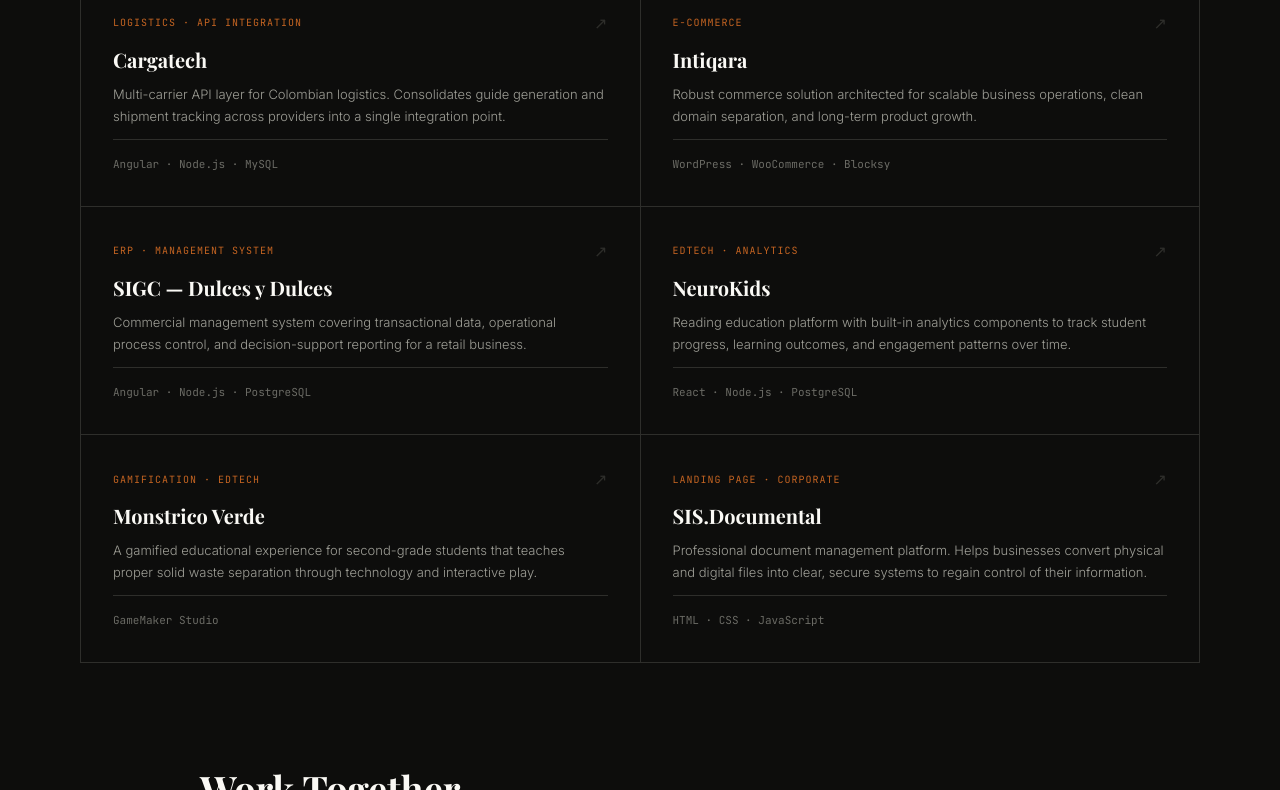
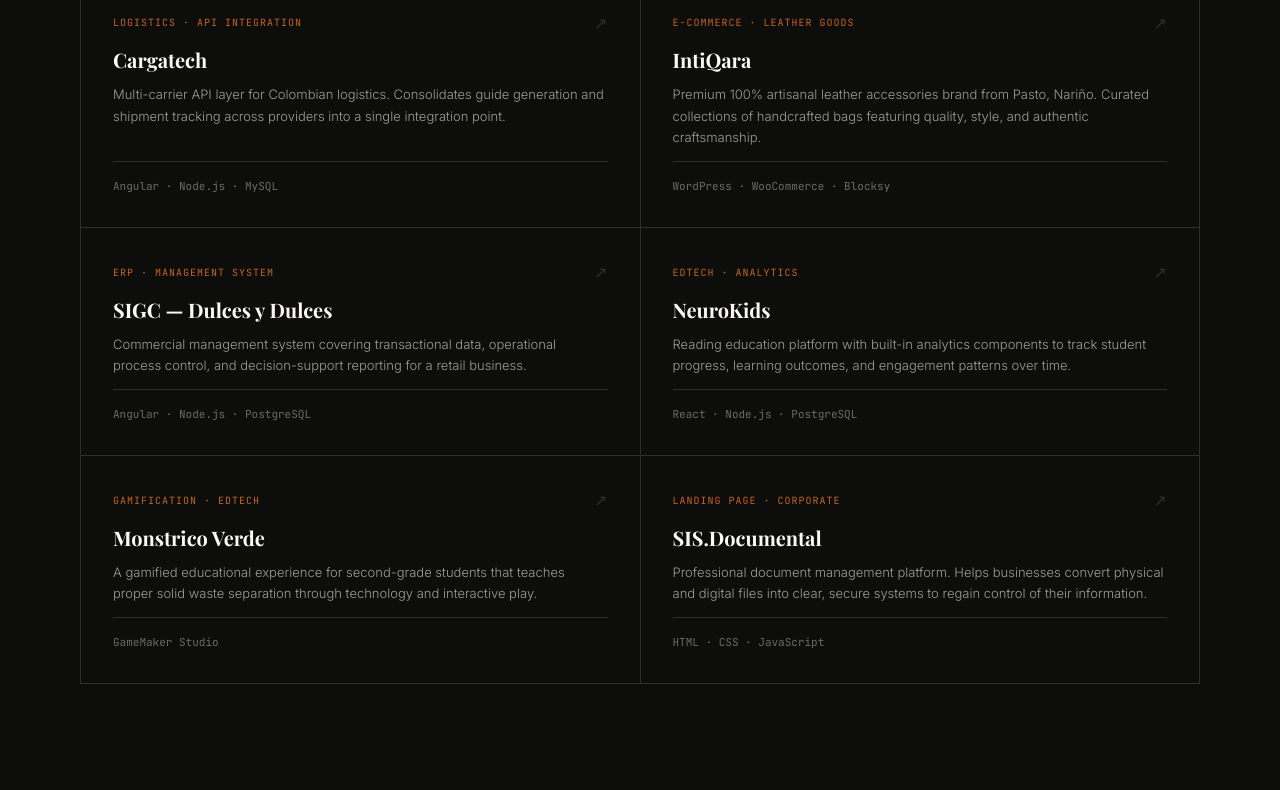
Before and after one commit to feliperivasdev/DavidFelipeGustinRivas, a plain HTML site: page index.html in a window 1280 px wide. Shown: the part 2010-2800 px from the top of the page. Drawn offline with nearby package versions, Linux system fonts and the light colour scheme; a web font is replaced by a local one.

Commit message:
Refine button styles and update project descriptions

```diff
--- a/index.html
+++ b/index.html
@@ -40,7 +40,7 @@
     gap: 0.25rem;
   }
   .lang-label { font-family: var(--mono); font-size: 10px; color: var(--muted); letter-spacing: 0.1em; margin-right: 0.75rem; }
-  .lang-btn { font-family: var(--mono); font-size: 11px; font-weight: 400; padding: 0.25rem 0.6rem; border: 1px solid transparent; background: transparent; color: var(--muted); cursor: pointer; letter-spacing: 0.05em; transition: color 0.15s, border-color 0.15s; }
+  .lang-btn { font-family: var(--mono); font-size: 11px; font-weight: 400; padding: 0.25rem 0.6rem; border: 1px solid transparent; background: transparent; color: var(--muted); cursor: pointer; letter-spacing: 0.08em; transition: all 0.2s; }
   .lang-btn:hover { color: var(--white); }
   .lang-btn.active { color: var(--copper); border-color: var(--copper); }
 
@@ -71,9 +71,9 @@
   .hero-subtitle { font-size: 15px; font-weight: 300; line-height: 1.8; color: var(--soft); max-width: 460px; }
   .hero-actions { display: flex; gap: 1rem; flex-wrap: wrap; }
 
-  .btn-primary { display: inline-flex; align-items: center; gap: 0.5rem; padding: 0.875rem 1.75rem; background: var(--copper); color: var(--white); font-family: var(--sans); font-size: 12px; font-weight: 600; letter-spacing: 0.1em; text-transform: uppercase; text-decoration: none; transition: background 0.2s; }
+  .btn-primary { display: inline-flex; align-items: center; gap: 0.5rem; padding: 0.875rem 1.75rem; background: var(--copper); color: var(--white); font-family: var(--sans); font-size: 12px; font-weight: 500; letter-spacing: 0.08em; text-decoration: none; border: none; cursor: pointer; transition: background 0.2s; }
   .btn-primary:hover { background: var(--copper2); }
-  .btn-ghost { display: inline-flex; align-items: center; gap: 0.5rem; padding: 0.875rem 1.75rem; border: 1px solid var(--border); color: var(--soft); font-family: var(--sans); font-size: 12px; font-weight: 600; letter-spacing: 0.1em; text-transform: uppercase; text-decoration: none; transition: border-color 0.2s, color 0.2s; }
+  .btn-ghost { display: inline-flex; align-items: center; gap: 0.5rem; padding: 0.875rem 1.75rem; border: 1px solid var(--border); color: var(--soft); font-family: var(--sans); font-size: 12px; font-weight: 500; letter-spacing: 0.08em; text-decoration: none; background: transparent; cursor: pointer; transition: all 0.2s; }
   .btn-ghost:hover { border-color: var(--soft); color: var(--white); }
 
   .hero-card { background: var(--mid); border: 1px solid var(--border); padding: 2rem; font-family: var(--mono); font-size: 12.5px; line-height: 1.9; color: var(--muted); position: relative; }
@@ -286,9 +286,9 @@
       <div class="project-footer">Angular · Node.js · MySQL</div>
     </a>
     <a href="https://intiqara.com/" target="_blank" class="project-card">
-      <div class="project-meta"><span class="project-tag">E-commerce</span><span class="project-arrow">↗</span></div>
-      <div class="project-name">Intiqara</div>
-      <div class="project-desc" data-i18n="proj_in">Robust commerce solution architected for scalable business operations, clean domain separation, and long-term product growth.</div>
+      <div class="project-meta"><span class="project-tag">E-commerce · Leather Goods</span><span class="project-arrow">↗</span></div>
+      <div class="project-name">IntiQara</div>
+      <div class="project-desc" data-i18n="proj_in">Premium 100% artisanal leather accessories brand from Pasto, Nariño. Curated collections of handcrafted bags featuring quality, style, and authentic craftsmanship.</div>
       <div class="project-footer">WordPress · WooCommerce · Blocksy</div>
     </a>
     <a href="#" target="_blank" class="project-card">
@@ -327,7 +327,7 @@
   <div class="contact-block">
     <div class="contact-left">
       <h3 class="contact-title" data-i18n="contact_h">Have a project<br>in <em>mind?</em></h3>
-      <p class="contact-body" data-i18n="contact_body">Open to full-time roles, freelance engagements, and technical collaborations. If you're building something where product quality, engineering standards, and measurable outcomes are non-negotiable — let's talk.</p>
+      <p class="contact-body" data-i18n="contact_body">Open to full-time roles, freelance engagements, and technical collaborations. If you're building something where product quality, engineering standards, and measurable outcomes matter — let's talk.</p>
       <a href="mailto:gustinrivasdavid@gmail.com" class="btn-primary" data-i18n="contact_btn">Send a message →</a>
     </div>
     <div class="contact-right">
@@ -374,14 +374,14 @@
     proj_sh: "Catalog-oriented commerce platform built for a Colombian artisanal hat brand operating internationally. Features optimized checkout flows and product management.",
     proj_hc: "Technical and editorial blog platform designed for structured content publishing and performance-oriented delivery for niche craftsman audiences.",
     proj_ct: "Multi-carrier API layer for Colombian logistics. Consolidates guide generation and shipment tracking across providers into a single integration point.",
-    proj_in: "Robust commerce solution architected for scalable business operations, clean domain separation, and long-term product growth.",
+    proj_in: "Premium 100% artisanal leather accessories brand from Pasto, Nariño. Curated collections of handcrafted bags featuring quality, style, and authentic craftsmanship.",
     proj_sg: "Commercial management system covering transactional data, operational process control, and decision-support reporting for a retail business.",
     proj_nk: "Reading education platform with built-in analytics components to track student progress, learning outcomes, and engagement patterns over time.",
     proj_mv: "A gamified educational experience for second-grade students that teaches proper solid waste separation through technology and interactive play.",
     proj_sd: "Professional document management platform. Helps businesses convert physical and digital files into clear, secure systems to regain control of their information.",
     contact_title: "Work Together",
     contact_h: "Have a project<br>in <em>mind?</em>",
-    contact_body: "Open to full-time roles, freelance engagements, and technical collaborations. If you're building something where product quality, engineering standards, and measurable outcomes are non-negotiable — let's talk.",
+    contact_body: "Open to full-time roles, freelance engagements, and technical collaborations. If you're building something where product quality, engineering standards, and measurable outcomes matter — let's talk.",
     contact_btn: "Send a message →",
     location_label: "Location",
     footer_tag: "Built to ship.",
@@ -407,14 +407,14 @@
     proj_sh: "Plataforma de comercio orientada a catálogo para una marca artesanal colombiana de sombreros. Cuenta con flujos de compra optimizados y gestión de productos.",
     proj_hc: "Blog técnico y editorial diseñado para la publicación de contenido estructurado y entrega orientada al rendimiento para audiencias artesanales.",
     proj_ct: "Capa de API multi-transportadora para logística colombiana. Consolida la generación de guías y el seguimiento de envíos en un solo punto de integración.",
-    proj_in: "Solución de comercio robusta, estructurada para operaciones escalables, separación limpia de dominios y crecimiento a largo plazo.",
+    proj_in: "Marca nariñense premium de accesorios 100% artesanales en cuero. Colecciones cuidadosamente seleccionadas de bolsos hechos a mano que destacan por su calidad, estilo y autenticidad.",
     proj_sg: "Sistema de gestión comercial que cubre datos transaccionales, control de procesos operativos y reportes de apoyo a decisiones.",
     proj_nk: "Plataforma de educación lectora con componentes de analítica integrados para seguimiento de progreso estudiantil y resultados de aprendizaje.",
     proj_mv: "Una experiencia educativa gamificada para estudiantes de segundo grado que enseña la correcta separación de residuos sólidos a través del juego.",
     proj_sd: "Plataforma profesional de gestión documental. Convertimos archivos físicos y digitales en sistemas claros y seguros para recuperar el control de la información.",
     contact_title: "Trabajemos Juntos",
     contact_h: "¿Tienes un proyecto<br>en <em>mente?</em>",
-    contact_body: "Disponible para roles de tiempo completo, proyectos freelance y colaboraciones técnicas. Si estás construyendo algo donde la calidad del producto, los estándares de ingeniería y los resultados medibles son innegociables — hablemos.",
+    contact_body: "Disponible para roles de tiempo completo, proyectos freelance y colaboraciones técnicas. Si estás construyendo algo donde la calidad del producto, los estándares de ingeniería y los resultados medibles importan — hablemos.",
     contact_btn: "Enviar mensaje →",
     location_label: "Ubicación",
     footer_tag: "Construido para entregar.",
@@ -440,14 +440,14 @@
     proj_sh: "Plataforma de comércio orientada a catálogo para uma marca artesanal colombiana de chapéus. Possui fluxos de checkout otimizados e gerenciamento de produtos.",
     proj_hc: "Plataforma de blog técnico e editorial projetada para publicação de conteúdo estruturado e entrega orientada ao desempenho.",
     proj_ct: "Camada de API multi-transportadora para logística colombiana. Consolida geração de guias e rastreamento de envios em um único ponto.",
-    proj_in: "Solução robusta de comércio estruturada para operações escaláveis, separação limpa de domínios e crescimento a longo prazo.",
+    proj_in: "Marca narinhense premium de acessórios 100% artesanais em couro. Coleções cuidadosamente selecionadas de bolsas feitas à mão que se destacam por qualidade, estilo e autenticidade.",
     proj_sg: "Sistema de gestão comercial cobrindo dados transacionais, controle de processos operacionais e relatórios de suporte a decisões.",
     proj_nk: "Plataforma de educação em leitura com componentes de análise integrados para acompanhamento do progresso dos alunos.",
     proj_mv: "Uma experiência educacional gamificada para alunos da segunda série que ensina a separação correta de resíduos sólidos através de jogos interativos.",
     proj_sd: "Plataforma profissional de gestão de documentos. Ajudamos a converter arquivos físicos e digitais em sistemas claros e seguros.",
     contact_title: "Trabalhe Comigo",
     contact_h: "Tem um projeto<br>em <em>mente?</em>",
-    contact_body: "Aberto a cargos de tempo integral, projetos freelance e colaborações técnicas. Se você está construindo algo onde qualidade de produto, padrões de engenharia e resultados mensuráveis são inegociáveis — vamos conversar.",
+    contact_body: "Aberto a cargos de tempo integral, projetos freelance e colaborações técnicas. Se você está construindo algo onde qualidade de produto, padrões de engenharia e resultados mensuráveis importam — vamos conversar.",
     contact_btn: "Enviar mensagem →",
     location_label: "Localização",
     footer_tag: "Construído para entregar.",
@@ -473,14 +473,14 @@
     proj_sh: "Plateforme de commerce orientée catalogue pour une marque artisanale colombienne de chapeaux. Flux de paiement optimisés et gestion des produits.",
     proj_hc: "Plateforme de blog technique et éditorial conçue pour la publication de contenu structuré et une livraison orientée performance.",
     proj_ct: "Couche d'API multi-transporteur pour la logistique colombienne. Consolide la génération de guides et le suivi des envois en un seul point.",
-    proj_in: "Solution de commerce robuste, structurée pour des opérations scalables, une séparation claire des domaines et une croissance à long terme.",
+    proj_in: "Marque premium de Nariño spécialisée dans les accessoires 100% artisanaux en cuir. Collections soigneusement sélectionnées de sacs faits à la main qui se distinguent par leur qualité, style et authenticité.",
     proj_sg: "Système de gestion commerciale couvrant les données transactionnelles, le contrôle des processus opérationnels et les rapports d'aide à la décision.",
     proj_nk: "Plateforme d'éducation à la lecture avec des composants d'analyse intégrés pour suivre la progression des élèves.",
     proj_mv: "Une expérience éducative ludique pour les élèves de CE1 qui enseigne le tri correct des déchets solides grâce à la technologie.",
     proj_sd: "Plateforme professionnelle de gestion documentaire. Convertit les fichiers physiques et numériques en systèmes clairs et sécurisés.",
     contact_title: "Travaillons Ensemble",
     contact_h: "Vous avez un projet<br>en <em>tête ?</em>",
-    contact_body: "Ouvert aux postes à temps plein, aux missions freelance et aux collaborations techniques. Si vous construisez quelque chose où la qualité, les standards d'ingénierie et les résultats mesurables sont non négociables — parlons-en.",
+    contact_body: "Ouvert aux postes à temps plein, aux missions freelance et aux collaborations techniques. Si vous construisez quelque chose où la qualité, les standards d'ingénierie et les résultats mesurables comptent — parlons-en.",
     contact_btn: "Envoyer un message →",
     location_label: "Localisation",
     footer_tag: "Construit pour livrer.",
@@ -506,14 +506,14 @@
     proj_sh: "Katalogbasierte Commerce-Plattform für eine kolumbianische Hutmacher-Marke. Optimierte Checkout-Flows und Produktmanagement.",
     proj_hc: "Technischer und redaktioneller Blog für strukturierte Inhaltspublikation und leistungsorientierte Auslieferung.",
     proj_ct: "Multi-Carrier-API-Schicht für kolumbianische Logistik. Konsolidiert Lieferscheinerstellung und Sendungsverfolgung an einem Punkt.",
-    proj_in: "Robuste E-Commerce-Lösung für skalierbare Geschäftsabläufe, saubere Domänentrennung und langfristiges Wachstum.",
+    proj_in: "Premium-Marke aus Nariño spezialisiert auf 100% handwerkliche Lederzubehör. Sorgfältig kuratierte Kollektion handgefertigter Taschen, die sich durch Qualität, Stil und Authentizität auszeichnen.",
     proj_sg: "Kaufmännisches Verwaltungssystem für transaktionale Daten, Prozesskontrolle und Entscheidungsunterstützung.",
     proj_nk: "Bildungsplattform für Lesekompetenz mit integrierten Analysekomponenten zur Verfolgung von Schülerfortschritten.",
     proj_mv: "Ein spielerisches Lernerlebnis für Zweitklässler, das durch Technologie die richtige Mülltrennung vermittelt.",
     proj_sd: "Professionelle Dokumentenmanagement-Plattform. Wandelt physische und digitale Dateien in klare, sichere Systeme um.",
     contact_title: "Zusammenarbeiten",
     contact_h: "Haben Sie ein Projekt<br><em>im Sinn?</em>",
-    contact_body: "Offen für Vollzeitstellen, Freelance-Projekte und technische Kooperationen. Wenn Sie etwas aufbauen, bei dem Produktqualität, Ingenieursstandards und messbare Ergebnisse nicht verhandelbar sind — lassen Sie uns reden.",
+    contact_body: "Offen für Vollzeitstellen, Freelance-Projekte und technische Kooperationen. Wenn Sie etwas aufbauen, bei dem Produktqualität, Ingenieursstandards und messbare Ergebnisse zählen — lassen Sie uns sprechen.",
     contact_btn: "Nachricht senden →",
     location_label: "Standort",
     footer_tag: "Gebaut um zu liefern.",
@@ -539,7 +539,7 @@
     proj_sh: "为哥伦比亚手工帽品牌打造的电商平台。具备优化的结账流程和产品管理功能。",
     proj_hc: "技术与编辑博客平台，专为结构化内容发布和高性能内容分发而设计。",
     proj_ct: "哥伦比亚物流多承运商API层，在单一接入点整合面单生成与货物追踪。",
-    proj_in: "强大的电商解决方案，架构设计面向可扩展业务运营、清晰领域分离与长期产品增长。",
+    proj_in: "纳里尼奥地区高端品牌，专业生产100%手工制作皮制配饰。精心甄选的手工皮包系列，以其卓越的品质、精致的风格和真正的工艺工人精神脱颖而出。",
     proj_sg: "商业管理系统，覆盖交易数据、运营流程控制及决策支持报表。",
     proj_nk: "阅读教育平台，内置分析组件，追踪学生学习进度与学习成果。",
     proj_mv: "为二年级学生设计的游戏化教育体验，通过技术和互动游戏教授正确的固体废物分类。",
@@ -572,14 +572,14 @@
     proj_sh: "コロンビアの帽子ブランド向けカタログ型ECプラットフォーム。最適化されたチェックアウトと商品管理機能。",
     proj_hc: "構造化コンテンツの公開と高パフォーマンス配信のために設計された技術・編集ブログ。",
     proj_ct: "コロンビア物流向けマルチキャリアAPIレイヤー。配送ガイド生成と荷物追跡を一元化。",
-    proj_in: "スケーラブルなビジネス運営と長期的な製品成長を見据えた堅牢なECソリューション。",
+    proj_in: "ナリーニョ発の高級ブランドで、100%手作りレザーアクセサリーを専門とします。精選された手作りバッグコレクション。素晴らしい品質、スタイル、本物の職人技で際立っています。",
     proj_sg: "トランザクションデータ管理、業務プロセス制御、意思決定支援レポートを網羅した商業管理システム。",
     proj_nk: "学習進捗と学習成果を追跡する分析コンポーネント内蔵の読書教育プラットフォーム。",
     proj_mv: "テクノロジーとゲームを通じて正しいゴミの分別を教える、小学2年生向けのゲーミフィケーション教育体験。",
     proj_sd: "プロフェッショナルな文書管理プラットフォーム。物理・デジタルファイルを安全なシステムに変換し、情報の管理を取り戻します。",
     contact_title: "一緒に働きましょう",
     contact_h: "プロジェクトの<br><em>ご相談は？</em>",
-    contact_body: "フルタイム、フリーランス、技術協力など幅広く対応可能です。製品品質、エンジニアリング基準、測定可能な成果を重視されているなら、ぜひご連絡ください。",
+    contact_body: "フルタイム、フリーランス、技術協力など幅広く対応可能です。製品品質、エンジニアリング基準、測定可能な成果を重視されているプロジェクトなら — 話し合いましょう。",
     contact_btn: "メッセージを送る →",
     location_label: "所在地",
     footer_tag: "出荷のために作られた。",
```
